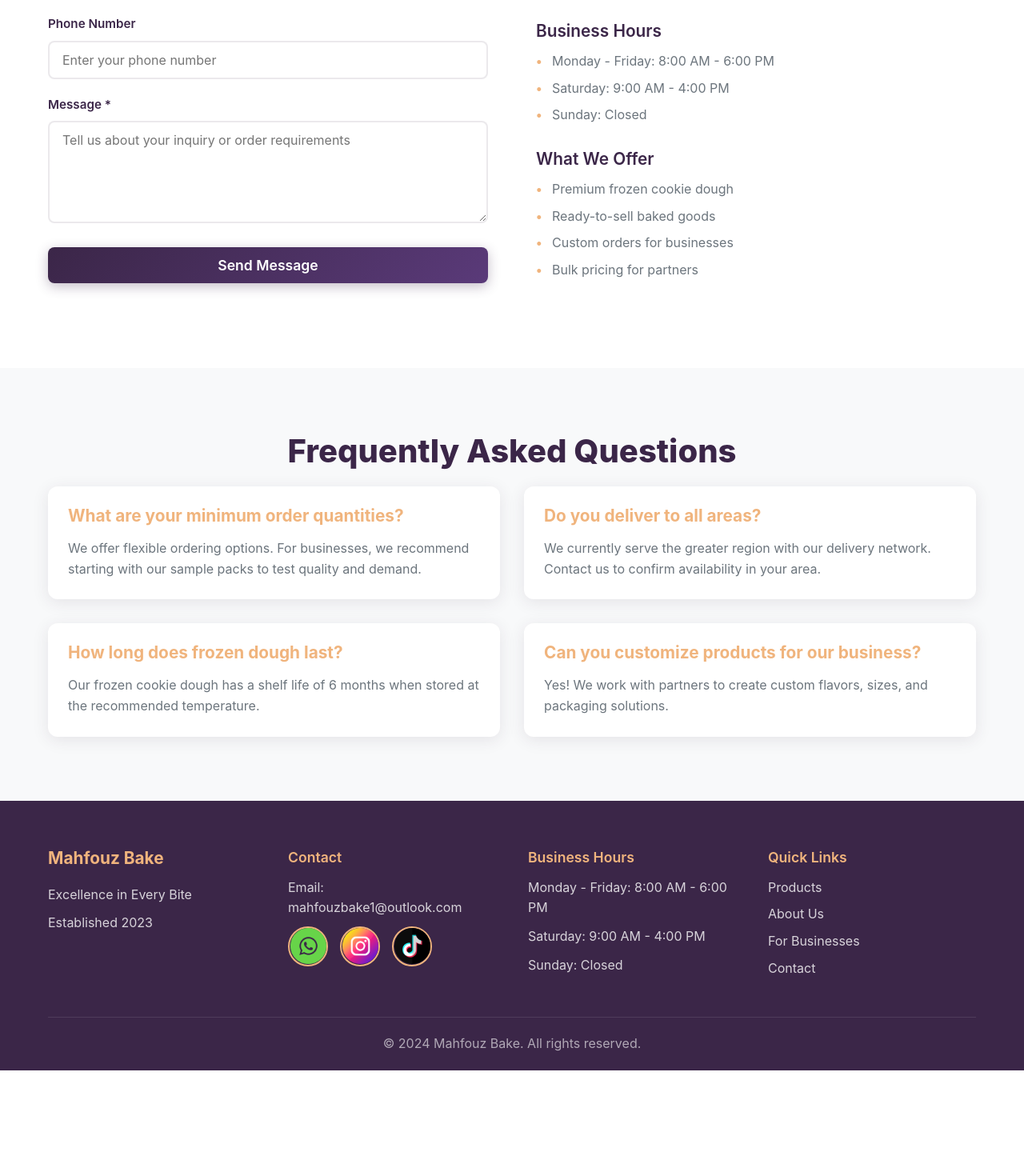
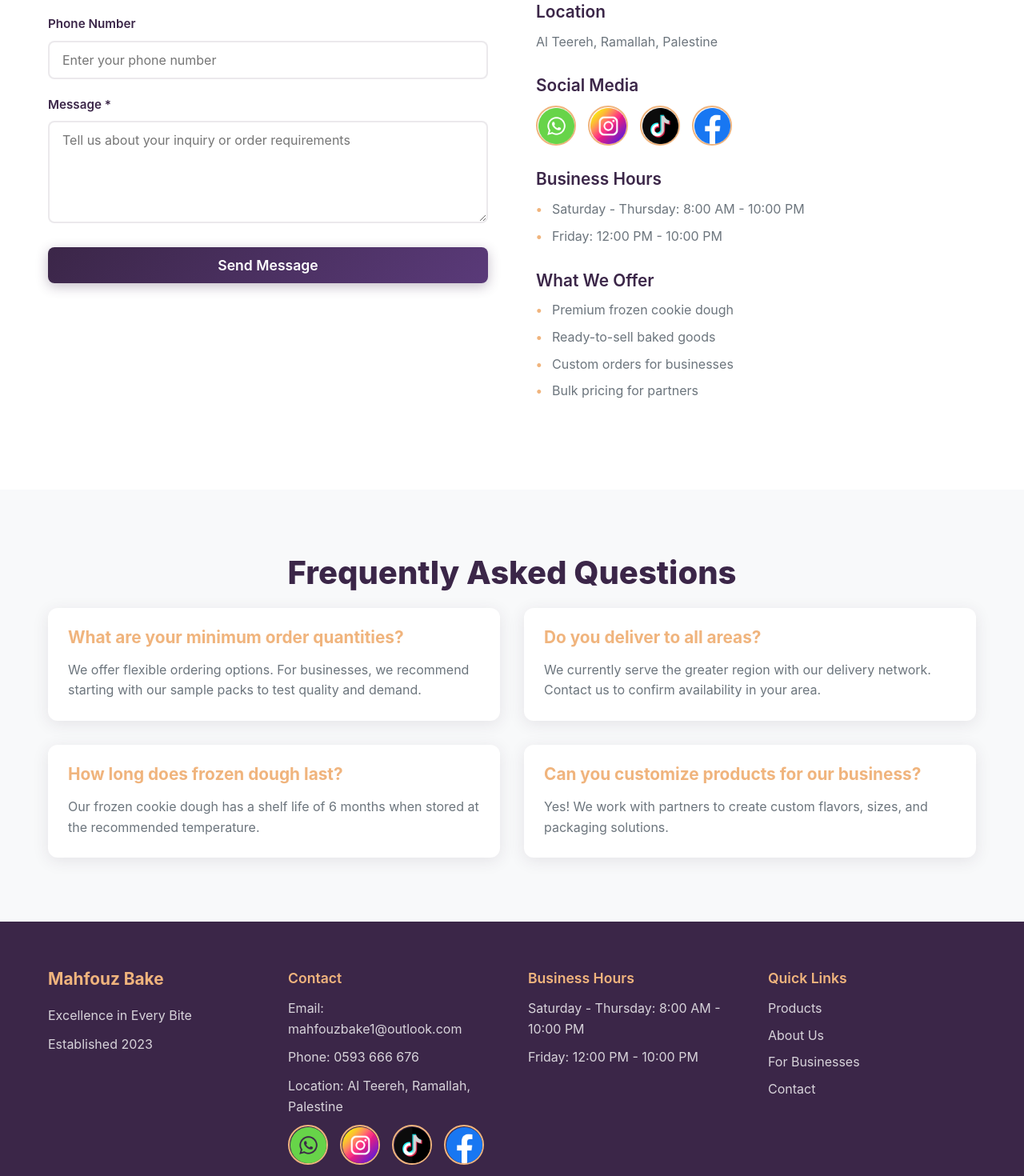
Before and after one commit to mzlad1/mahfouz-bake, a React (Vite) app: page /contact in a window 1280 px wide. Shown: the part 620-2090 px from the top of the page at 80% size. Before the commit the page ends 1958 px from the top, so only its background shows below. Built offline with nearby package versions, Linux system fonts and the light colour scheme; a web font is replaced by a local one.

Commit message:
5th commit

```diff
--- a/src/components/Footer.jsx
+++ b/src/components/Footer.jsx
@@ -14,6 +14,8 @@ const Footer = () => {
           <div className="footer-section">
             <h4>Contact</h4>
             <p>Email: mahfouzbake1@outlook.com</p>
+            <p>Phone: 0593 666 676</p>
+            <p>Location: Al Teereh, Ramallah, Palestine</p>
             <div className="footer-social-links">
               <a
                 href="https://wa.me/970593666676"
@@ -51,14 +53,25 @@ const Footer = () => {
                   className="footer-social-icon"
                 />
               </a>
+              <a
+                href="https://www.facebook.com/profile.php?id=61579324492276"
+                className="footer-social-link"
+                target="_blank"
+                rel="noopener noreferrer"
+              >
+                <img
+                  src="/images/facebook.png"
+                  alt="Facebook"
+                  className="footer-social-icon"
+                />
+              </a>
             </div>
           </div>
 
           <div className="footer-section">
             <h4>Business Hours</h4>
-            <p>Monday - Friday: 8:00 AM - 6:00 PM</p>
-            <p>Saturday: 9:00 AM - 4:00 PM</p>
-            <p>Sunday: Closed</p>
+            <p>Saturday - Thursday: 8:00 AM - 10:00 PM</p>
+            <p>Friday: 12:00 PM - 10:00 PM</p>
           </div>
 
           <div className="footer-section">
--- a/src/pages/Contact.jsx
+++ b/src/pages/Contact.jsx
@@ -148,6 +148,18 @@ const Contact = () => {
               </div>
 
               <div className="contact-info-item">
+                <h3>Phone</h3>
+                <p>
+                  <a href="tel:+970593666676">0593 666 676</a>
+                </p>
+              </div>
+
+              <div className="contact-info-item">
+                <h3>Location</h3>
+                <p>Al Teereh, Ramallah, Palestine</p>
+              </div>
+
+              <div className="contact-info-item">
                 <h3>Social Media</h3>
                 <div className="contact-social-links">
                   <a
@@ -186,15 +198,26 @@ const Contact = () => {
                       className="contact-social-icon"
                     />
                   </a>
+                  <a
+                    href="https://www.facebook.com/profile.php?id=61579324492276"
+                    className="contact-social-link"
+                    target="_blank"
+                    rel="noopener noreferrer"
+                  >
+                    <img
+                      src="/images/facebook.png"
+                      alt="Facebook"
+                      className="contact-social-icon"
+                    />
+                  </a>
                 </div>
               </div>
 
               <div className="contact-info-item">
                 <h3>Business Hours</h3>
                 <ul>
-                  <li>Monday - Friday: 8:00 AM - 6:00 PM</li>
-                  <li>Saturday: 9:00 AM - 4:00 PM</li>
-                  <li>Sunday: Closed</li>
+                  <li>Saturday - Thursday: 8:00 AM - 10:00 PM</li>
+                  <li>Friday: 12:00 PM - 10:00 PM</li>
                 </ul>
               </div>
 
--- a/src/pages/Home.css
+++ b/src/pages/Home.css
@@ -275,23 +275,25 @@ body {
   }
 }
 
-/* Hero Image */
+/* Hero Image - Logo with Slogan */
 .home-hero-image {
   position: relative;
   animation: homeSlideInRight 1s ease-out;
+  display: flex;
+  align-items: center;
+  justify-content: center;
 }
 
 .home-image-wrapper {
   position: relative;
-  border-radius: 20px;
   overflow: hidden;
-  box-shadow: var(--shadow-hover);
-  transform: rotate(-5deg);
   transition: var(--transition-smooth);
+  max-width: 600px;
+  width: 100%;
 }
 
 .home-image-wrapper:hover {
-  transform: rotate(-2deg) scale(1.05);
+  transform: scale(1.05);
 }
 
 .home-hero-image img {
@@ -299,38 +301,24 @@ body {
   height: auto;
   display: block;
   transition: var(--transition-smooth);
+  filter: drop-shadow(0 2px 1px rgba(255, 255, 255, 0.3));
 }
 
-.home-image-overlay {
-  position: absolute;
-  top: 0;
-  left: 0;
-  right: 0;
-  bottom: 0;
-  background: linear-gradient(
-    45deg,
-    rgba(59, 38, 72, 0.1),
-    rgba(240, 180, 125, 0.1)
-  );
-  opacity: 0;
-  transition: var(--transition-smooth);
-}
-
-.home-image-wrapper:hover .home-image-overlay {
-  opacity: 1;
+.home-image-wrapper:hover img {
+  filter: drop-shadow(0 5px 1px rgba(255, 255, 255, 0.3));
 }
 
 .home-floating-element {
-  animation: homeFloating 6s ease-in-out infinite;
+  animation: homeLogoFloat 6s ease-in-out infinite;
 }
 
-@keyframes homeFloating {
+@keyframes homeLogoFloat {
   0%,
   100% {
-    transform: translateY(0px) rotate(-5deg);
+    transform: translateY(0px) scale(1);
   }
   50% {
-    transform: translateY(-20px) rotate(-3deg);
+    transform: translateY(-15px) scale(1.02);
   }
 }
 
@@ -734,6 +722,10 @@ body {
   background: rgba(255, 0, 80, 0.2);
 }
 
+.home-facebook-link:hover {
+  background: rgba(66, 103, 178, 0.2);
+}
+
 /* Animation Classes */
 .home-fade-in-up {
   opacity: 0;
@@ -806,6 +798,10 @@ body {
 
   .home-hero-image {
     order: -1;
+  }
+
+  .home-image-wrapper {
+    max-width: 400px;
   }
 
   .home-mission-vision-grid {
--- a/src/pages/Home.jsx
+++ b/src/pages/Home.jsx
@@ -98,8 +98,10 @@ const Home = () => {
           </div>
           <div className="home-hero-image home-floating-element">
             <div className="home-image-wrapper">
-              <img src="/images/heroImage.jpg" alt="Freshly baked cookies" />
-              <div className="home-image-overlay"></div>
+              <img
+                src="/images/logowithsolgan.png"
+                alt="Mahfouz Bake Logo with Slogan"
+              />
             </div>
           </div>
         </div>
@@ -236,6 +238,19 @@ const Home = () => {
                 />
                 <span className="home-social-tooltip">TikTok</span>
               </a>
+              <a
+                href="https://www.facebook.com/profile.php?id=61579324492276"
+                className="home-social-link home-facebook-link"
+                target="_blank"
+                rel="noopener noreferrer"
+              >
+                <img
+                  src="/images/facebook.png"
+                  alt="Facebook"
+                  className="home-social-icon"
+                />
+                <span className="home-social-tooltip">Facebook</span>
+              </a>
             </div>
           </div>
         </div>
```
Also changed, not shown: public/images/facebook.png (added), public/images/logowithsolgan.png (added).
